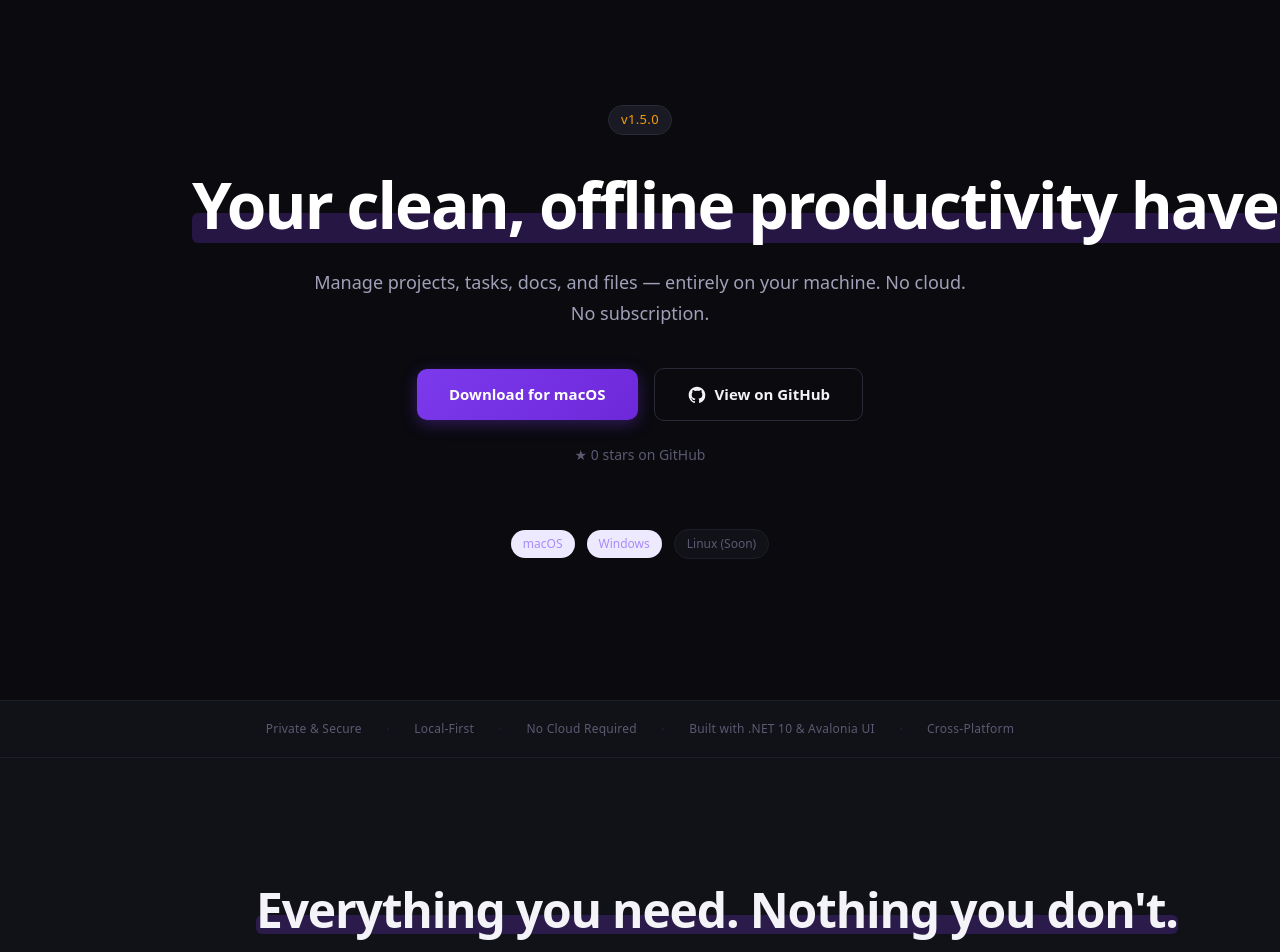
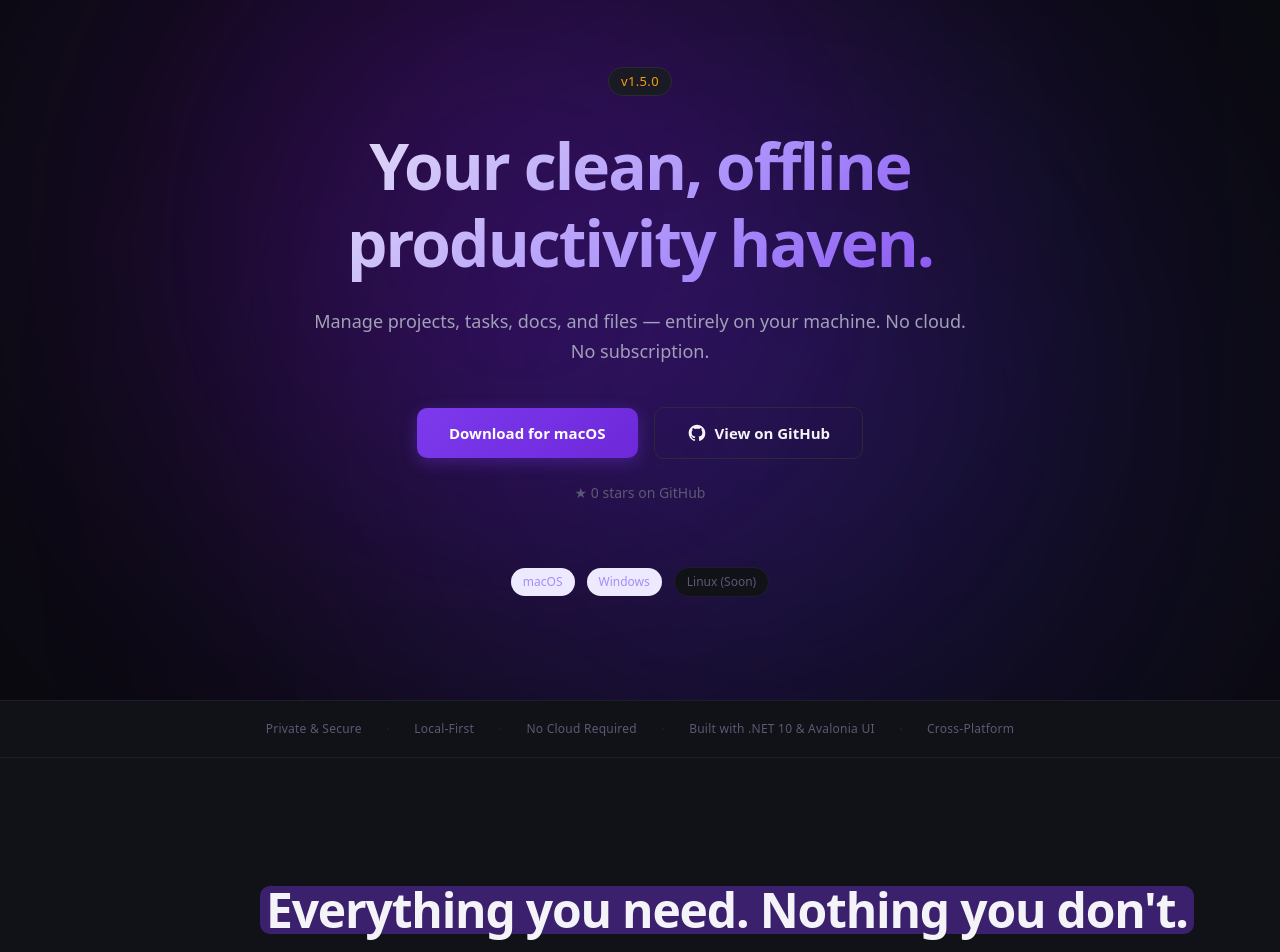
Before and after one commit to Kharisdestianmaulana-hub/flowdeskweb, a Next.js app: page /en in a window 1280 px wide. Shown: the part 100-1052 px from the top of the page. Built offline with nearby package versions, Linux system fonts and the light colour scheme; no server answers.

Commit message:
fix: adjust highlight style and glow blobs visibility

```diff
--- a/components/Hero.tsx
+++ b/components/Hero.tsx
@@ -4,7 +4,6 @@ import { GithubIcon as Github } from './GithubIcon';
 import { ReleaseAsset } from '../types/github';
 import { motion } from 'framer-motion';
 import Reveal from './animations/Reveal';
-import Highlight from './animations/Highlight';
 
 interface HeroProps {
   stars: number;
@@ -21,7 +20,7 @@ export default function Hero({ stars, version, repoUrl, assets, dict }: HeroProp
   return (
     <section className="relative min-h-[calc(100vh-64px)] flex flex-col justify-center items-center overflow-hidden bg-[var(--color-bg)] py-24 px-4 sm:px-6 lg:px-8">
       {/* Animated Glow Blobs */}
-      <div className="absolute top-0 left-0 w-full h-full overflow-hidden -z-10 pointer-events-none">
+      <div className="absolute inset-0 overflow-hidden pointer-events-none">
         <motion.div
           className="absolute top-[-10%] left-[10%] w-[400px] md:w-[600px] h-[400px] md:h-[600px] bg-purple-600/30 rounded-full blur-[100px] md:blur-[150px]"
           animate={{
@@ -54,10 +53,8 @@ export default function Hero({ stars, version, repoUrl, assets, dict }: HeroProp
 
         <Reveal delay={0.1} yOffset={60}>
           {/* Headline */}
-          <h1 className="text-4xl sm:text-5xl md:text-6xl lg:text-[64px] font-[800] leading-[1.2] tracking-[-0.03em] mb-6 text-white">
-            <Highlight color="rgba(124, 58, 237, 0.4)">
-              {dict.title}
-            </Highlight>
+          <h1 className="text-4xl sm:text-5xl md:text-6xl lg:text-[64px] font-[800] leading-[1.2] tracking-[-0.03em] mb-6 text-transparent bg-clip-text bg-[image:var(--gradient-hero)]">
+            {dict.title}
           </h1>
         </Reveal>
 
--- a/components/animations/Highlight.tsx
+++ b/components/animations/Highlight.tsx
@@ -11,22 +11,22 @@ interface HighlightProps {
   color?: string;
 }
 
-export default function Highlight({ children, delay = 0.2, className, color = 'var(--color-primary)' }: HighlightProps) {
+export default function Highlight({ children, delay = 0.2, className, color = 'rgba(124, 58, 237, 0.2)' }: HighlightProps) {
   return (
-    <span className={cn('relative inline-block whitespace-nowrap', className)}>
-      <span className="relative z-10">{children}</span>
+    <span className={cn('relative inline-block whitespace-nowrap px-1.5 mx-1', className)}>
       <motion.span
-        className="absolute bottom-0 left-0 h-[40%] z-0 rounded-sm opacity-60"
+        className="absolute inset-0 z-0 rounded-md"
         style={{ backgroundColor: color }}
         initial={{ width: '0%' }}
         whileInView={{ width: '100%' }}
         viewport={{ once: true, margin: "-50px" }}
         transition={{
-          duration: 0.8,
+          duration: 0.6,
           delay: delay,
-          ease: "easeInOut"
+          ease: "easeOut"
         }}
       />
+      <span className="relative z-10">{children}</span>
     </span>
   );
 }
```
